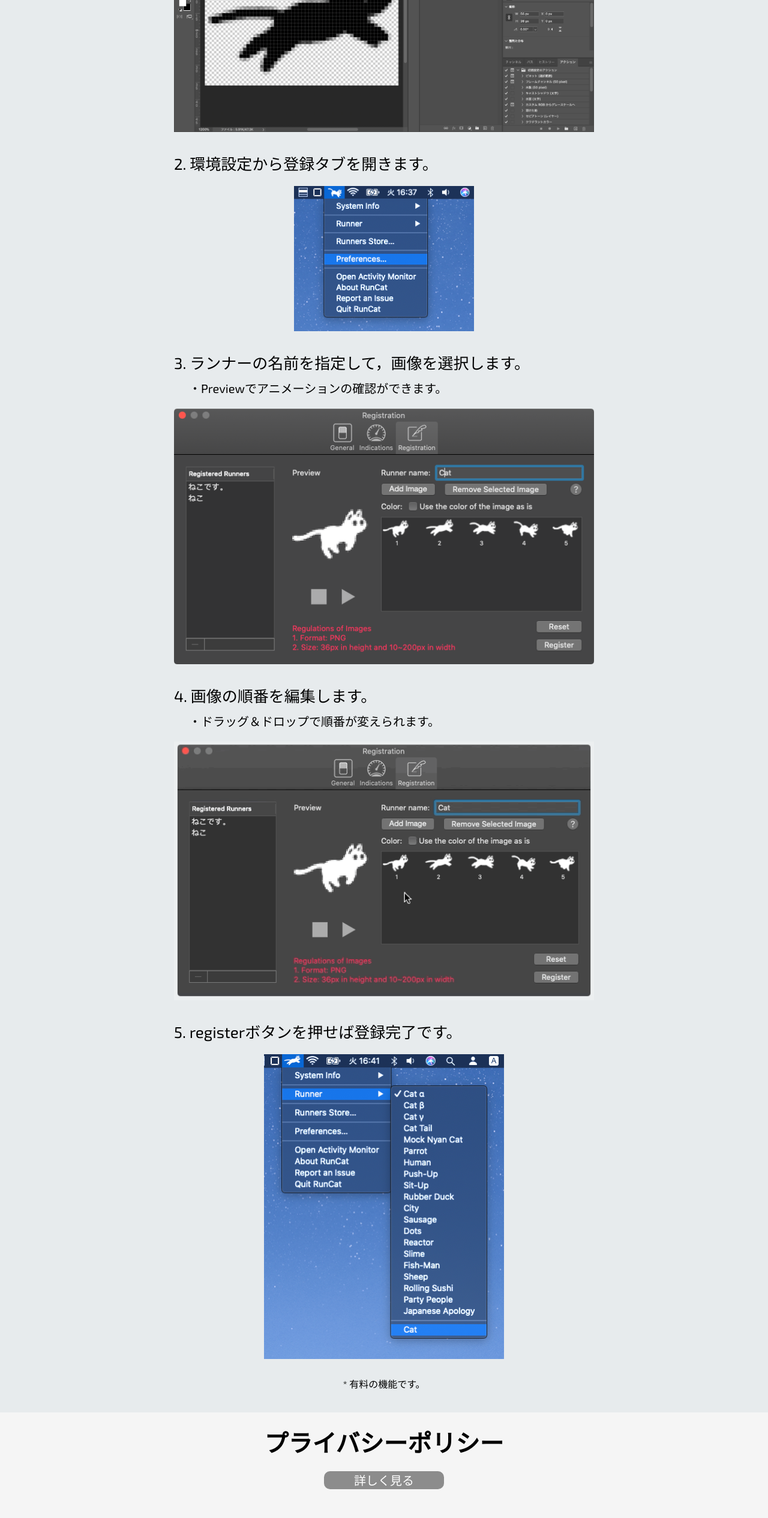
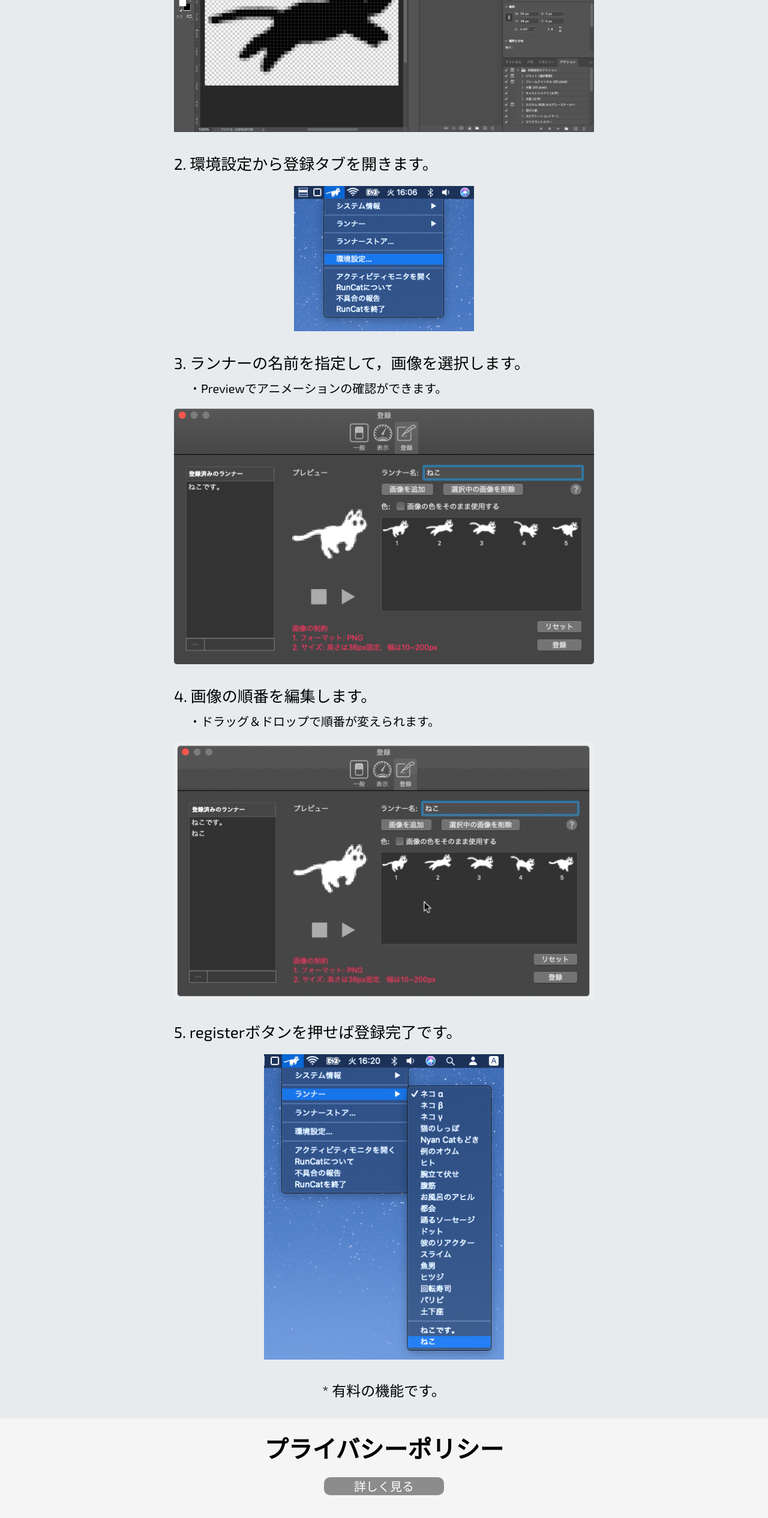
Before and after one commit to Kyome22/runcat_page, a React app: page / in a window 1280 px wide. Shown: the part 4214-6744 px from the top of the page at 60% size. Built offline with nearby package versions, Linux system fonts and the light colour scheme.

Commit message:
画像を切り替えるようにした

```diff
--- a/src/Content.tsx
+++ b/src/Content.tsx
@@ -79,27 +79,27 @@
             <li>{t("width")}</li>
             <li>{t("number")}</li>
           </ul>
-          <img className="howto-700" src="images/howto1.png" />
+          <img className="howto-700" src="images/howto1.png" alt="" />
         </div>
         <div>
           <p className="howto">{t("open_preferences")}</p>
-          <img className="howto-300" src="images/en/howto2.png" />
+          <img className="howto-300" src={`images/${lang}/howto2.png`} alt="" />
         </div>
         <div>
           <p className="howto">{t("edit_runner")}</p>
           <p className="howto-sub">{t("preview")}</p>
-          <img className="howto-700" src="images/en/howto3.png" />
+          <img className="howto-700" src={`images/${lang}/howto3.png`} alt="" />
         </div>
         <div>
           <p className="howto">{t("edit_order")}</p>
           <p className="howto-sub">{t("drag_drop")}</p>
-          <img className="howto-700" src="images/en/howto4.gif" />
+          <img className="howto-700" src={`images/${lang}/howto4.gif`} alt="" />
         </div>
         <div>
           <p className="howto">{t("register")}</p>
-          <img className="howto-400" src="images/en/howto5.png" />
+          <img className="howto-400" src={`images/${lang}/howto5.png`} alt="" />
         </div>
-        <p className="attention">{t("warning")}</p>
+        <p className="explain">{t("warning")}</p>
       </div>
     </div>
   );
```
